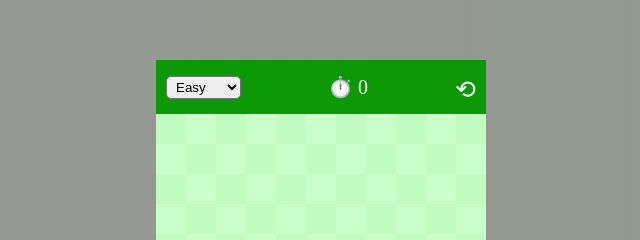
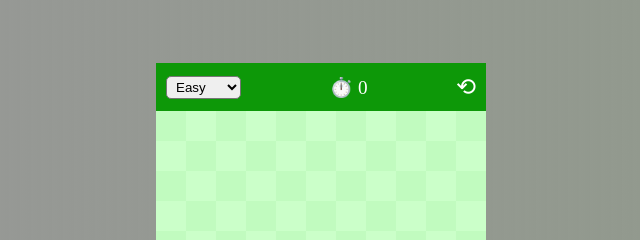
Before and after one commit to ntcuong69/Minesweeper, a plain HTML site: page index.html in a window 1280 px wide. Shown: the part 148-388 px from the top of the page, 319-959 px from the left. Drawn offline with Linux system fonts and the light colour scheme.

Commit message:
minesweeper

```diff
--- a/css/style.css
+++ b/css/style.css
@@ -55,13 +55,12 @@ body {
 }
 
 .countTime {
-  font-size: 20px;
+  font-size: 1.2em;
   color: white;
 }
 
 .reset {
-  font-size: 25px;
-  margin-top: 5px;
+  font-size: 1.5em;
   color: white;
   cursor: pointer;
 }
--- a/index.html
+++ b/index.html
@@ -2,7 +2,7 @@
 <html lang="en">
 <head>
 <meta charset="UTF-8">
-<meta name="viewport" content="width=device-width, initial-scale=1.0">
+<meta name="viewport" content="width=device-width, initial-scale=1.0, height=device-height">
 <title>Minesweeper</title>
 <script src="./js/sweetalert2@11.js"></script>
 <link rel="stylesheet" href="./css/animate.min.css">
```
